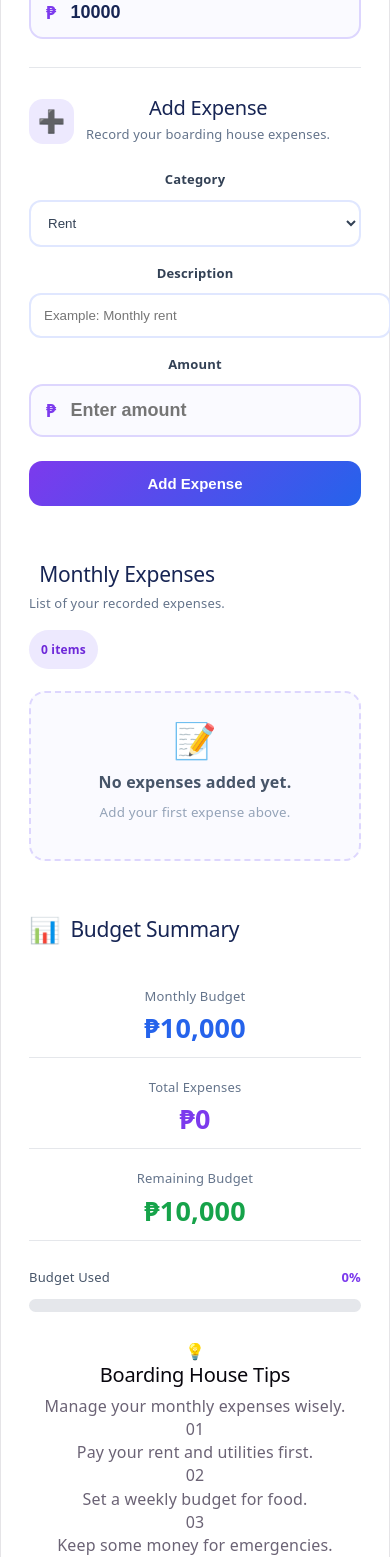
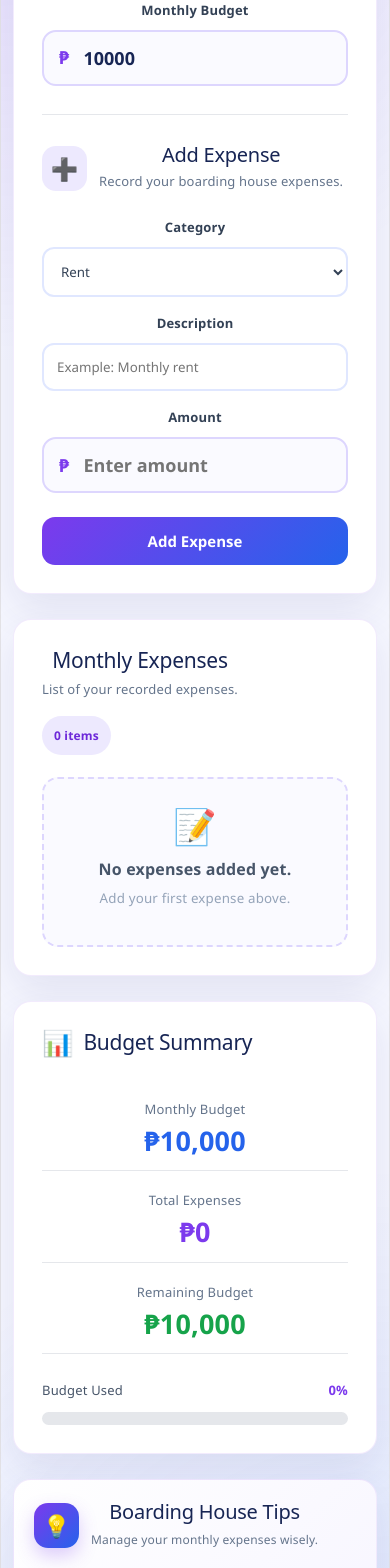
Before and after one commit to vallejoscristine542-afk/Demo, a React (Vite) app in the folder demo1/: page / in a window 390 px wide. Shown: the part 260-1828 px from the top of the page. Built offline with nearby package versions, Linux system fonts and the light colour scheme.

Commit message:
adding some changes design of my website

```diff
--- a/demo1/src/App.css
+++ b/demo1/src/App.css
@@ -1,184 +1,282 @@
-.counter {
-  font-size: 16px;
-  padding: 5px 10px;
-  border-radius: 5px;
-  color: var(--accent);
-  background: var(--accent-bg);
-  border: 2px solid transparent;
-  transition: border-color 0.3s;
-  margin-bottom: 24px;
+/* ==============================
+   GLOBAL SETTINGS
+============================== */
 
-  &:hover {
-    border-color: var(--accent-border);
-  }
-  &:focus-visible {
-    outline: 2px solid var(--accent);
-    outline-offset: 2px;
-  }
+* {
+  box-sizing: border-box;
 }
 
-.hero {
-  position: relative;
+html {
+  scroll-behavior: smooth;
+}
 
-  .base,
-  .framework,
-  .vite {
-    inset-inline: 0;
+body {
+  margin: 0;
+  min-width: 320px;
+  font-family: "Segoe UI", Arial, sans-serif;
+
+  background:
+    radial-gradient(
+      circle at top left,
+      rgba(124, 58, 237, 0.18),
+      transparent 30%
+    ),
+    radial-gradient(
+      circle at bottom right,
+      rgba(37, 99, 235, 0.15),
+      transparent 30%
+    ),
+    #f6f7ff;
+
+  color: #172554;
+}
+
+button,
+input,
+select {
+  font-family: inherit;
+}
+
+/* ==============================
+   MAIN APP
+============================== */
+
+#root {
+  min-height: 100vh;
+}
+
+.app {
+  min-height: 100vh;
+  padding: 40px 20px;
+}
+
+.container {
+  width: 100%;
+  max-width: 1150px;
   margin: 0 auto;
 }
 
-  .base {
-    width: 170px;
-    position: relative;
-    z-index: 0;
+/* ==============================
+   MAIN DASHBOARD
+============================== */
+
+.dashboard {
+  display: grid;
+  grid-template-columns: 1.3fr 0.9fr;
+  gap: 25px;
+  align-items: start;
 }
 
-  .framework,
-  .vite {
-    position: absolute;
-  }
-
-  .framework {
-    z-index: 1;
-    top: 34px;
-    height: 28px;
-    transform: perspective(2000px) rotateZ(300deg) rotateX(44deg) rotateY(39deg)
-      scale(1.4);
-  }
-
-  .vite {
-    z-index: 0;
-    top: 107px;
-    height: 26px;
-    width: auto;
-    transform: perspective(2000px) rotateZ(300deg) rotateX(40deg) rotateY(39deg)
-      scale(0.8);
-  }
-}
-
-#center {
+.main-column,
+.side-column {
   display: flex;
   flex-direction: column;
   gap: 25px;
-  place-content: center;
-  place-items: center;
-  flex-grow: 1;
-
-  @media (max-width: 1024px) {
-    padding: 32px 20px 24px;
-    gap: 18px;
-  }
 }
 
-#next-steps {
-  display: flex;
-  border-top: 1px solid var(--border);
-  text-align: left;
+/* ==============================
+   COMMON CARD DESIGN
+============================== */
 
-  & > div {
-    flex: 1 1 0;
-    padding: 32px;
-    @media (max-width: 1024px) {
-      padding: 24px 20px;
-    }
+.card,
+.tips-card {
+  background: #ffffff;
+  border-radius: 24px;
+
+  border: 1px solid rgba(124, 58, 237, 0.1);
+
+  box-shadow:
+    0 15px 40px rgba(49, 46, 129, 0.1);
+
+  transition:
+    transform 0.3s ease,
+    box-shadow 0.3s ease;
 }
 
-  .icon {
-    margin-bottom: 16px;
-    width: 22px;
-    height: 22px;
+.card:hover,
+.tips-card:hover {
+  box-shadow:
+    0 18px 45px rgba(49, 46, 129, 0.15);
 }
 
-  @media (max-width: 1024px) {
-    flex-direction: column;
-    text-align: center;
-  }
+/* ==============================
+   BOARDING HOUSE TIPS
+============================== */
+
+.tips-card {
+  padding: 25px;
+  background:
+    linear-gradient(
+      135deg,
+      #ffffff,
+      #f5f3ff
+    );
 }
 
-#docs {
-  border-right: 1px solid var(--border);
-
-  @media (max-width: 1024px) {
-    border-right: none;
-    border-bottom: 1px solid var(--border);
-  }
+.tips-header {
+  display: flex;
+  align-items: center;
+  gap: 12px;
+  margin-bottom: 18px;
 }
 
-#next-steps ul {
-  list-style: none;
-  padding: 0;
-  display: flex;
-  gap: 8px;
-  margin: 32px 0 0;
+.tips-header > span {
+  width: 45px;
+  height: 45px;
 
-  .logo {
-    height: 18px;
+  display: grid;
+  place-items: center;
+
+  flex-shrink: 0;
+
+  border-radius: 14px;
+
+  color: white;
+
+  background:
+    linear-gradient(
+      135deg,
+      #7c3aed,
+      #2563eb
+    );
+
+  font-size: 22px;
+
+  box-shadow:
+    0 8px 18px rgba(124, 58, 237, 0.25);
 }
 
-  a {
-    color: var(--text-h);
-    font-size: 16px;
-    border-radius: 6px;
-    background: var(--social-bg);
-    display: flex;
-    padding: 6px 12px;
-    align-items: center;
-    gap: 8px;
-    text-decoration: none;
-    transition: box-shadow 0.3s;
-
-    &:hover {
-      box-shadow: var(--shadow);
-    }
-    .button-icon {
-      height: 18px;
-      width: 18px;
-    }
+.tips-header h2 {
+  margin: 0;
+  color: #172554;
+  font-size: 20px;
 }
 
-  @media (max-width: 1024px) {
-    margin-top: 20px;
-    flex-wrap: wrap;
-    justify-content: center;
-
-    li {
-      flex: 1 1 calc(50% - 8px);
+.tips-header p {
+  margin: 4px 0 0;
+  color: #64748b;
+  font-size: 12px;
 }
 
-    a {
-      width: 100%;
-      justify-content: center;
-      box-sizing: border-box;
-    }
-  }
+.tip {
+  display: flex;
+  align-items: flex-start;
+
+  gap: 12px;
+
+  padding: 15px 0;
+
+  border-bottom:
+    1px solid #e5e7eb;
 }
 
-#spacer {
-  height: 88px;
-  border-top: 1px solid var(--border);
-  @media (max-width: 1024px) {
-    height: 48px;
-  }
+.tip:last-child {
+  border-bottom: none;
 }
 
-.ticks {
-  position: relative;
-  width: 100%;
+.tip > span {
+  width: 30px;
+  height: 30px;
 
-  &::before,
-  &::after {
-    content: '';
-    position: absolute;
-    top: -4.5px;
-    border: 5px solid transparent;
+  display: grid;
+  place-items: center;
+
+  flex-shrink: 0;
+
+  border-radius: 9px;
+
+  color: white;
+
+  font-size: 11px;
+  font-weight: bold;
+
+  background:
+    linear-gradient(
+      135deg,
+      #7c3aed,
+      #2563eb
+    );
 }
 
-  &::before {
-    left: 0;
-    border-left-color: var(--border);
+.tip p {
+  margin: 4px 0 0;
+
+  color: #475569;
+
+  font-size: 13px;
+
+  line-height: 1.5;
 }
-  &::after {
-    right: 0;
-    border-right-color: var(--border);
+
+/* ==============================
+   COMMON INPUT EFFECTS
+============================== */
+
+input,
+select {
+  transition:
+    border-color 0.3s ease,
+    box-shadow 0.3s ease,
+    transform 0.2s ease;
 }
+
+input:hover,
+select:hover {
+  border-color: #a78bfa;
 }
+
+/* ==============================
+   COMMON BUTTON EFFECT
+============================== */
+
+button {
+  transition:
+    transform 0.2s ease,
+    box-shadow 0.3s ease,
+    background 0.3s ease;
+}
+
+button:active {
+  transform: scale(0.97);
+}
+
+/* ==============================
+   MOBILE RESPONSIVE
+============================== */
+
+@media (max-width: 850px) {
+
+  .app {
+    padding: 25px 14px;
+  }
+
+  .dashboard {
+    grid-template-columns: 1fr;
+  }
+
+}
+
+/* ==============================
+   SMALL MOBILE
+============================== */
+
+@media (max-width: 550px) {
+
+  .app {
+    padding: 20px 12px;
+  }
+
+  .container {
+    width: 100%;
+  }
+
+  .card,
+  .tips-card {
+    border-radius: 18px;
+  }
+
+  .tips-card {
+    padding: 20px;
+  }
+
+}
```
Lines whose indentation alone changed are shown as unchanged.
